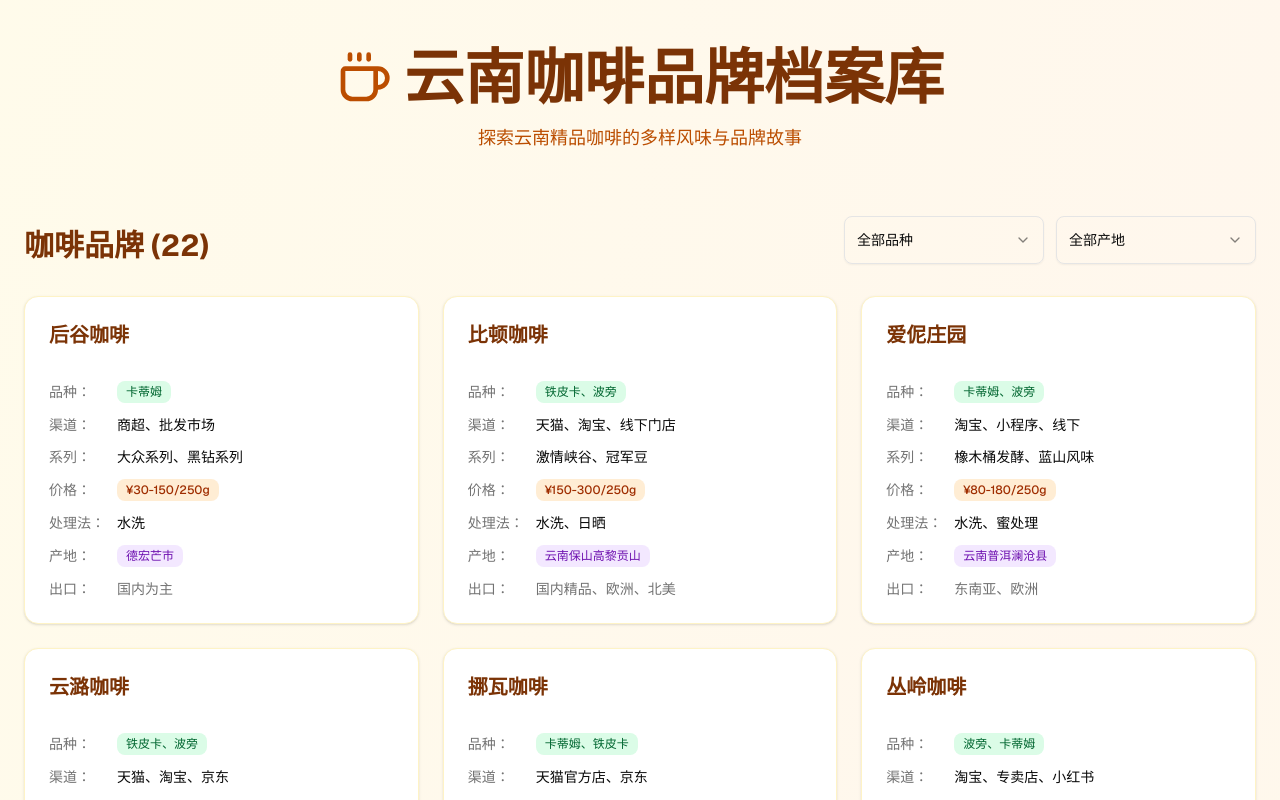
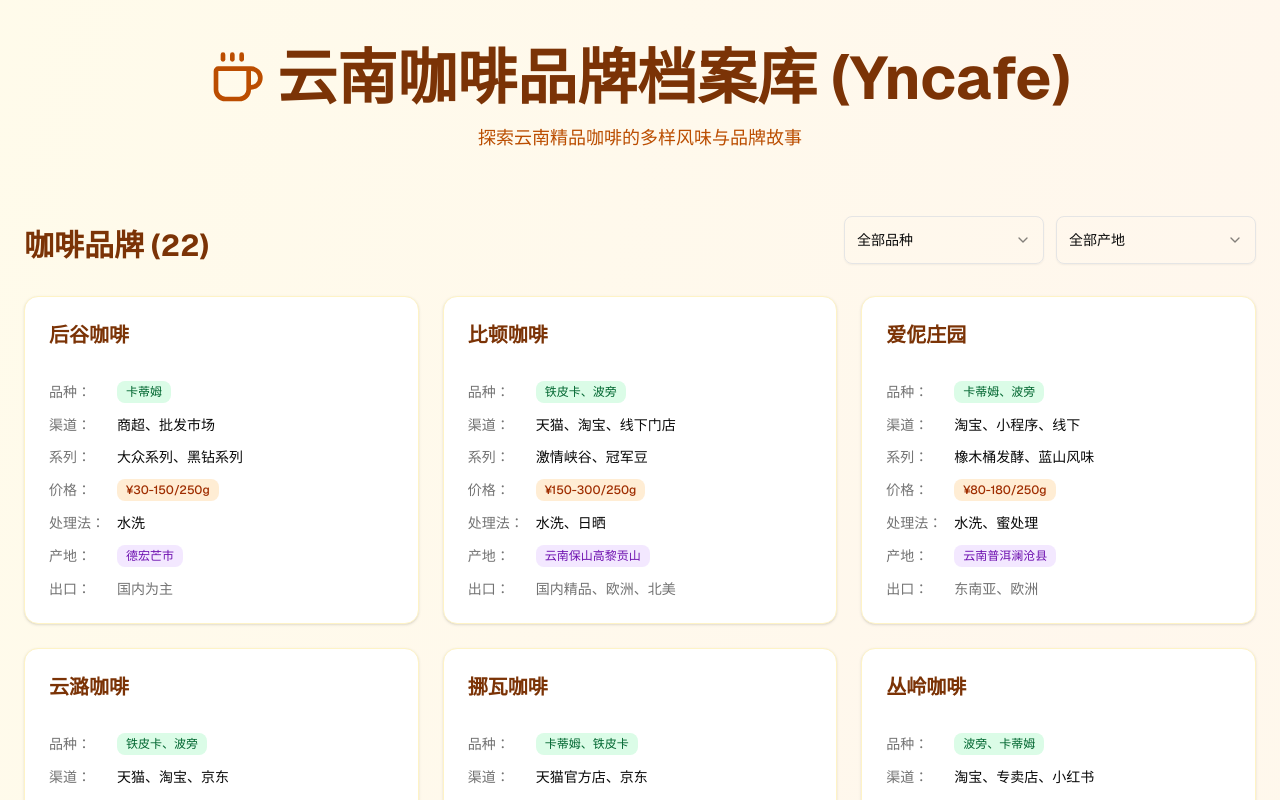
Before and after one commit to pbeenigg/yncafe, a Next.js app: page / in a window 1280 px wide. Shown: the top 800 px of the page. Built offline with nearby package versions, Linux system fonts and the light colour scheme.

Commit message:
更新元数据和页面标题，统一使用“Yncafe”品牌名称

```diff
--- a/app/layout.tsx
+++ b/app/layout.tsx
@@ -5,8 +5,8 @@ import { Analytics } from '@vercel/analytics/next'
 import './globals.css'
 
 export const metadata: Metadata = {
-  title: 'Yunnan Coffee Brand Archive',
-  description: '云南咖啡品牌档案库（仅供参考）',
+  title: 'Yunnan Coffee Brand Archive (Yncafe)',
+  description: '云南咖啡品牌档案库（Yncafe）',
   generator: 'PbEeNiG',
 }
 
--- a/app/page.tsx
+++ b/app/page.tsx
@@ -329,7 +329,7 @@ export default function Page() {
           <div className="flex items-center justify-center gap-3 mb-4">
             <Coffee className="w-10 h-10 sm:w-14 sm:h-14 text-amber-700" />
             <h1 className="text-4xl sm:text-5xl lg:text-6xl font-bold text-amber-900 text-balance">
-              云南咖啡品牌档案库
+              云南咖啡品牌档案库 (Yncafe)
             </h1>
           </div>
           <p className="text-base sm:text-lg text-amber-700">探索云南精品咖啡的多样风味与品牌故事</p>
@@ -467,7 +467,7 @@ export default function Page() {
 
         <div className="border-t border-amber-200 pt-8 mt-16">
           <p className="text-center text-sm text-amber-700">
-            云南咖啡品牌档案库 © 2025 | 数据来源于小红书推荐分析和市场调研
+            云南咖啡品牌档案库 (Yncafe) © 2025 | 数据来源于小红书推荐分析和市场调研
           </p>
         </div>
       </div>
```
